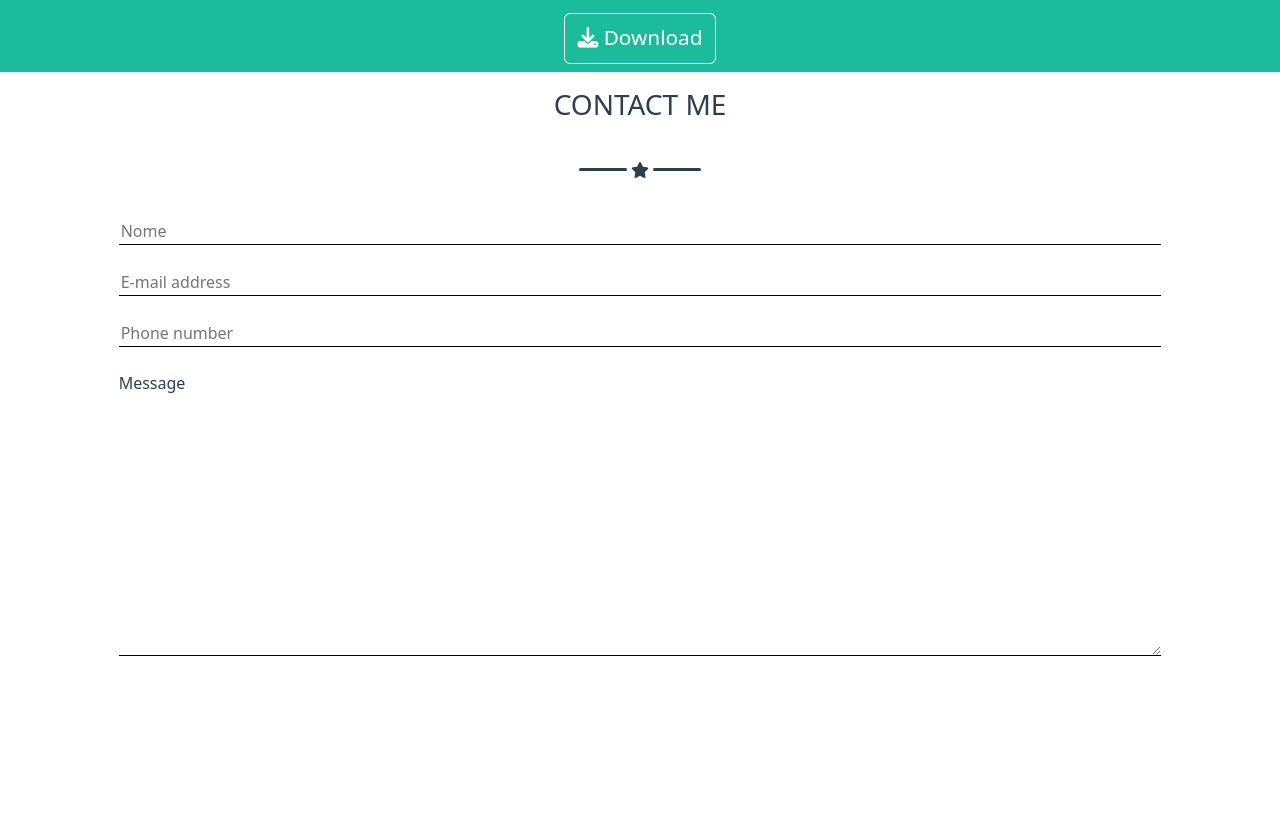
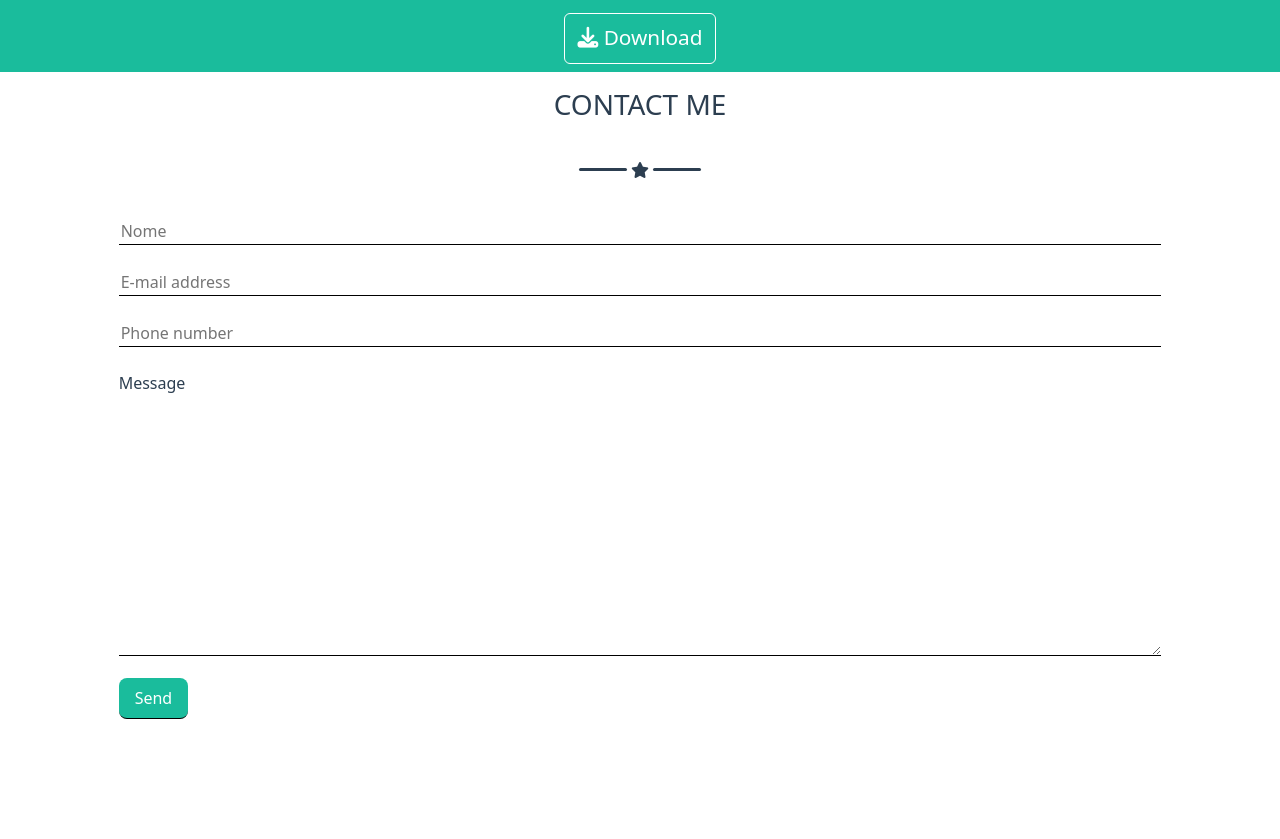
Before and after one commit to FedericaPozzer/html-css-bootstrap-freelancer, a plain HTML site: page index.html in a window 1280 px wide. Shown: the part 1580-2419 px from the top of the page. Before the commit the page ends 2346 px from the top, so only its background shows below. Drawn offline with nearby package versions, Linux system fonts and the light colour scheme.

Commit message:
I miss easier buttons

```diff
--- a/css/style.css
+++ b/css/style.css
@@ -24,7 +24,7 @@ body {
 
 /* MAIN - jumbotron */
 
-main section * {
+main section * { /*non va con alcune??*/
  margin: .5rem 0;
 }
 
@@ -84,6 +84,13 @@ main section * {
     border-bottom: 1px solid black;
 }
 
+.contact-btn {
+   background-color: #1abc9c;
+   color: #ffffff;
+   padding: .5rem 1rem;
+   border-radius: .5rem;
+}
+
 
 /* .pino {
     border-bottom: 1px solid black;
--- a/index.html
+++ b/index.html
@@ -213,7 +213,14 @@
 
                     <div class="col-10">
                         <div>Message</div>
+
                         <textarea name="textarea" id="message" cols="30" rows="10"> </textarea>
+
+                        <div class="row">
+                            <div class="col-auto">
+                                <input class="contact-btn" type="submit" value="Send">
+                            </div>
+                        </div>
                     </div>
 
                 </form>
@@ -221,12 +228,7 @@
             </div>
 
         </section>
-
     </main>
-
-
-
-
 
     <footer>
         <section class="footer-main mn">
```
